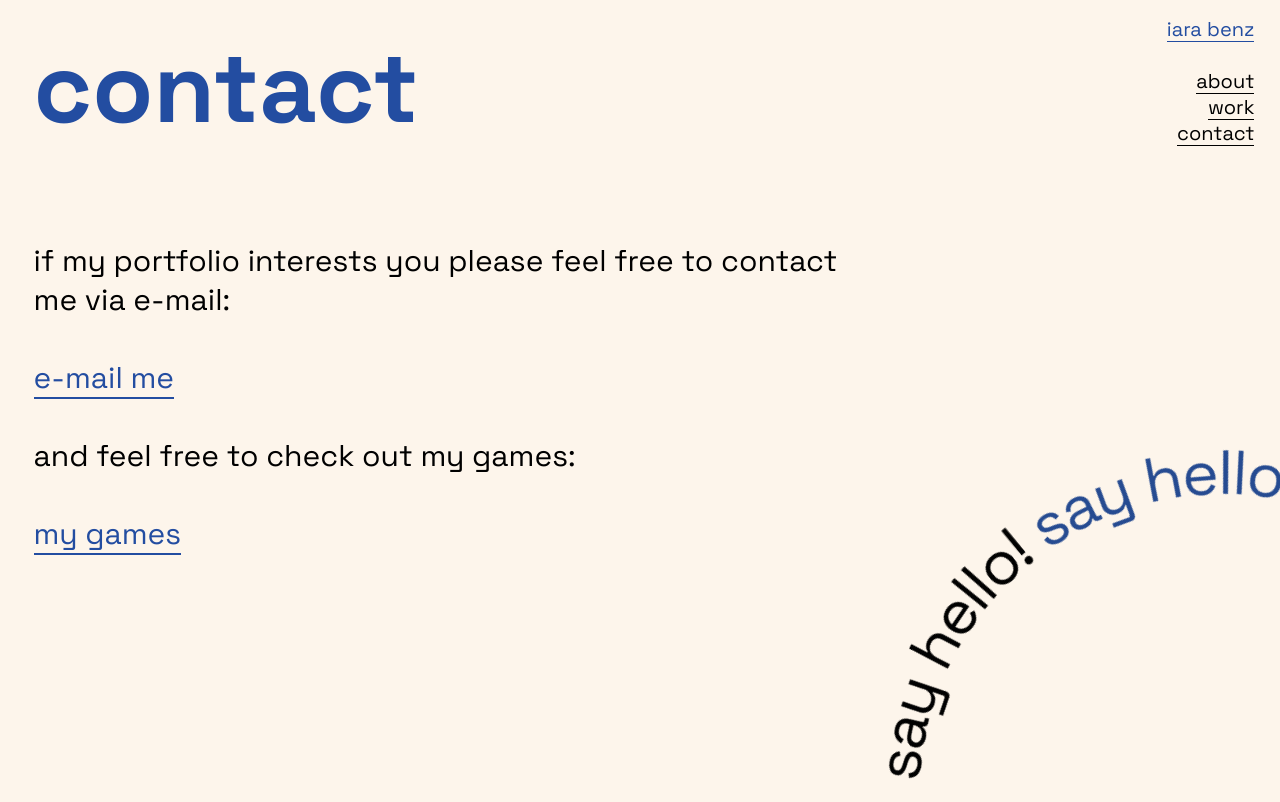
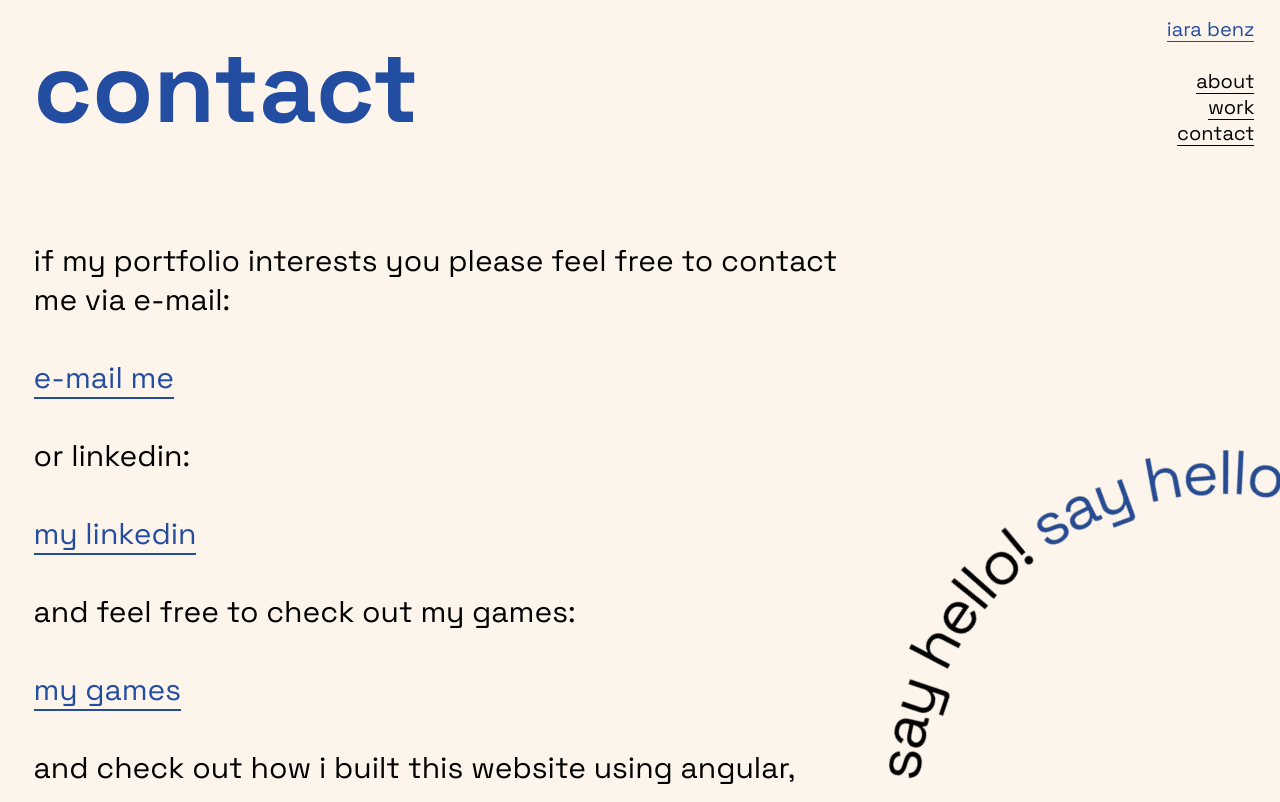
Before and after one commit to iarabenz/iarabenz.github.io, an Angular app: page /contact in a window 1280 px wide. Shown: the top 802 px of the page. Built offline with nearby package versions, Linux system fonts and the light colour scheme; what fabric would draw is missing.

Commit message:
update-contact-page

```diff
--- a/src/app/contact/contact.component.html
+++ b/src/app/contact/contact.component.html
@@ -17,10 +17,22 @@
                 <a href= "mailto:iara.benz@hotmail.com" class="mail">E-mail me</a>
                 <br>
                 <br>
+                or linkedin:
+                <br>
+                <br>
+                <a href= "https://www.linkedin.com/in/iara-benz-8124ba166/" class="mail">my linkedin</a>
+                <br>
+                <br>
                 and feel free to check out my games:
                 <br>
                 <br>
                 <a href= "https://b-iara.itch.io/" class="mail">my games</a>
+                <br>
+                <br>
+                and check out how i built this website using angular, html & css:
+                <br>
+                <br>
+                <a href= "https://github.com/beeeepbooop/Portfolio-Iara-Benz" class="mail">my github</a>
             </p>
         </div>
         <div class="kreis">
```
